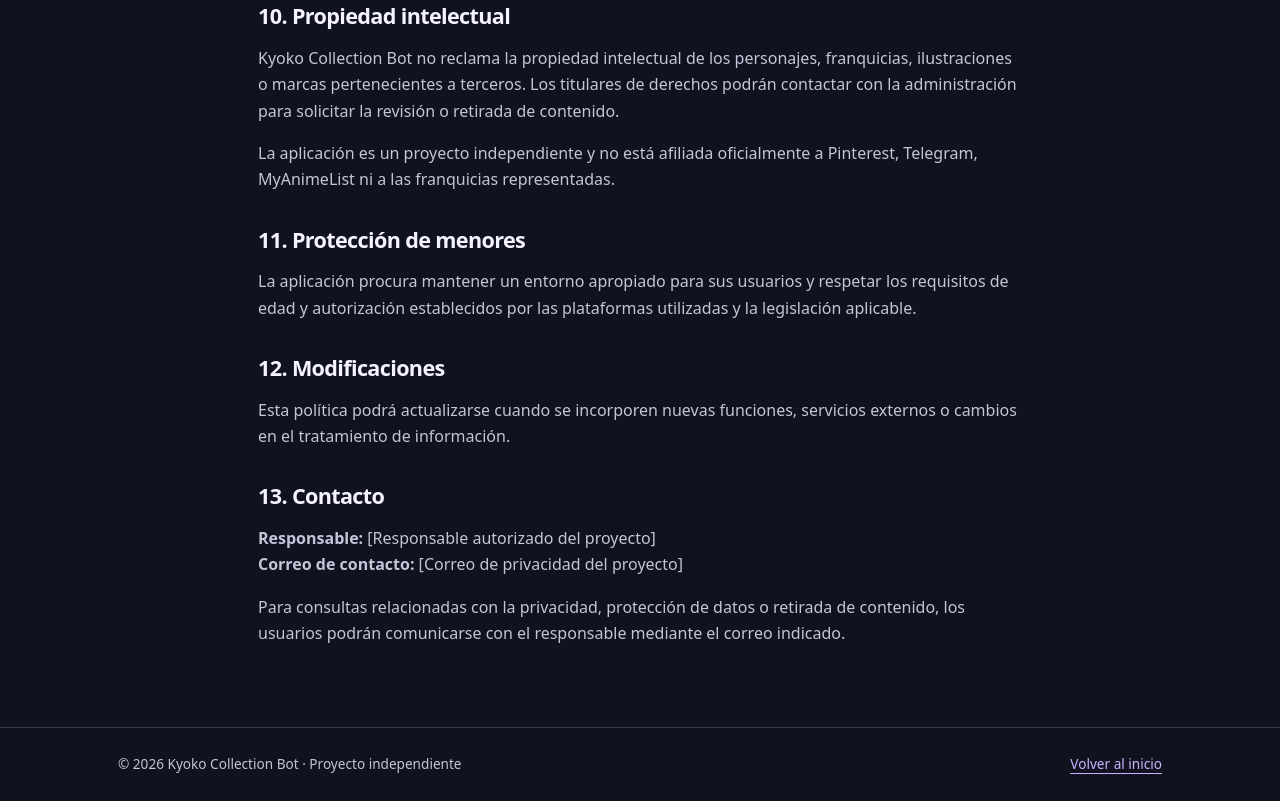
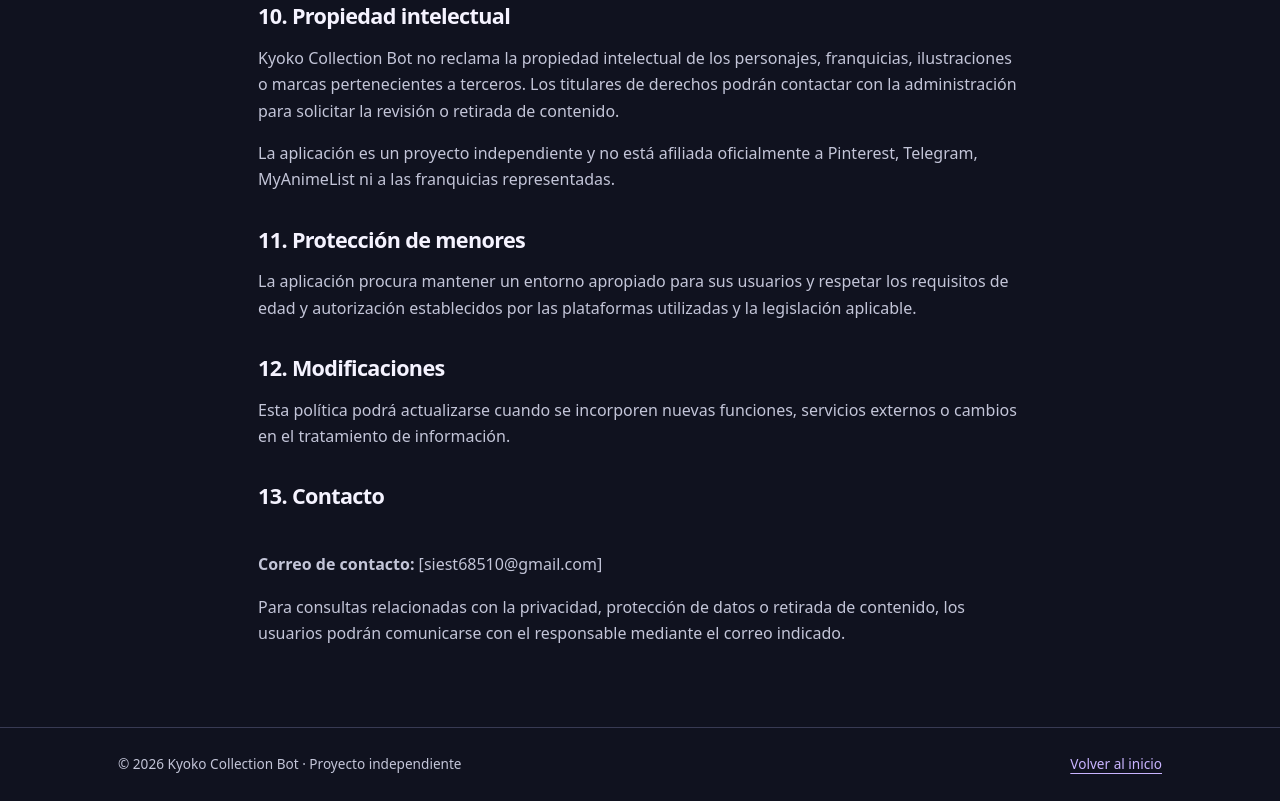
Before and after one commit to siest68510/kyoko-collection-bot, a plain HTML site: page privacy.html in a window 1280 px wide. Shown: the part 3040-3841 px from the top of the page. Drawn offline with Linux system fonts and the light colour scheme.

Commit message:
Update privacy.html

```diff
--- a/privacy.html
+++ b/privacy.html
@@ -14,5 +14,5 @@
 <section><h2>10. Propiedad intelectual</h2><p>Kyoko Collection Bot no reclama la propiedad intelectual de los personajes, franquicias, ilustraciones o marcas pertenecientes a terceros. Los titulares de derechos podrán contactar con la administración para solicitar la revisión o retirada de contenido.</p><p>La aplicación es un proyecto independiente y no está afiliada oficialmente a Pinterest, Telegram, MyAnimeList ni a las franquicias representadas.</p></section>
 <section><h2>11. Protección de menores</h2><p>La aplicación procura mantener un entorno apropiado para sus usuarios y respetar los requisitos de edad y autorización establecidos por las plataformas utilizadas y la legislación aplicable.</p></section>
 <section><h2>12. Modificaciones</h2><p>Esta política podrá actualizarse cuando se incorporen nuevas funciones, servicios externos o cambios en el tratamiento de información.</p></section>
-<section id="contacto"><h2>13. Contacto</h2><!-- Antes de publicar, sustituir los dos campos por datos reales del responsable autorizado y un correo exclusivo del proyecto. No publicar datos personales innecesarios. --><p><strong>Responsable:</strong> [Responsable autorizado del proyecto]<br><strong>Correo de contacto:</strong> [Correo de privacidad del proyecto]</p><p>Para consultas relacionadas con la privacidad, protección de datos o retirada de contenido, los usuarios podrán comunicarse con el responsable mediante el correo indicado.</p></section>
+<section id="contacto"><h2>13. Contacto</h2><!-- Antes de publicar, sustituir los dos campos por datos reales del responsable autorizado y un correo exclusivo del proyecto. No publicar datos personales innecesarios. --><p><br><strong>Correo de contacto:</strong> [siest68510@gmail.com]</p><p>Para consultas relacionadas con la privacidad, protección de datos o retirada de contenido, los usuarios podrán comunicarse con el responsable mediante el correo indicado.</p></section>
 </main><footer><div class="wrap foot"><span>© 2026 Kyoko Collection Bot · Proyecto independiente</span><a href="index.html">Volver al inicio</a></div></footer></body></html>
```
